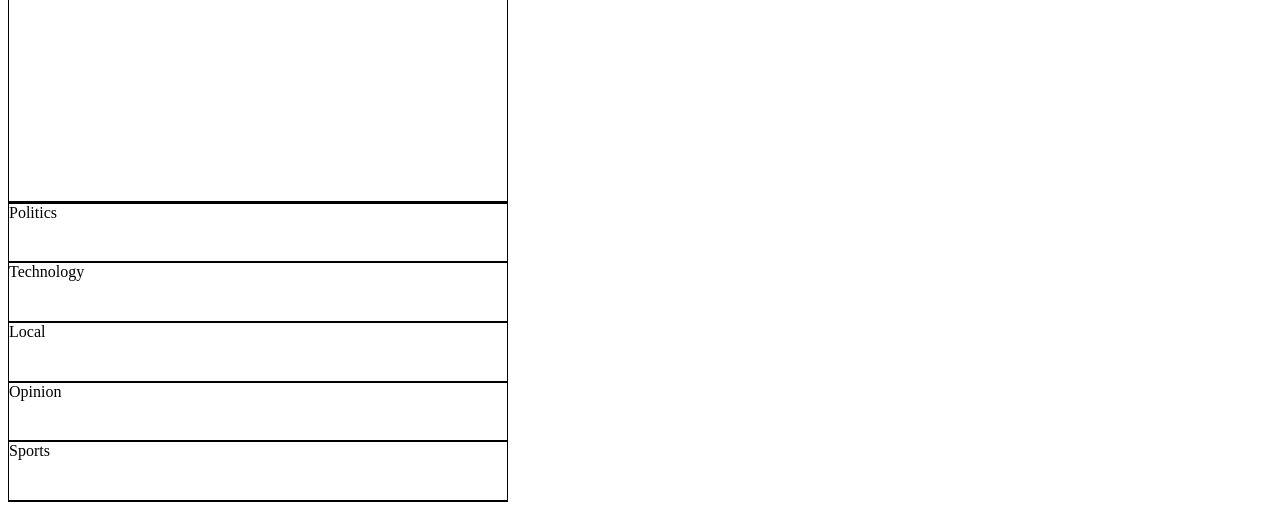
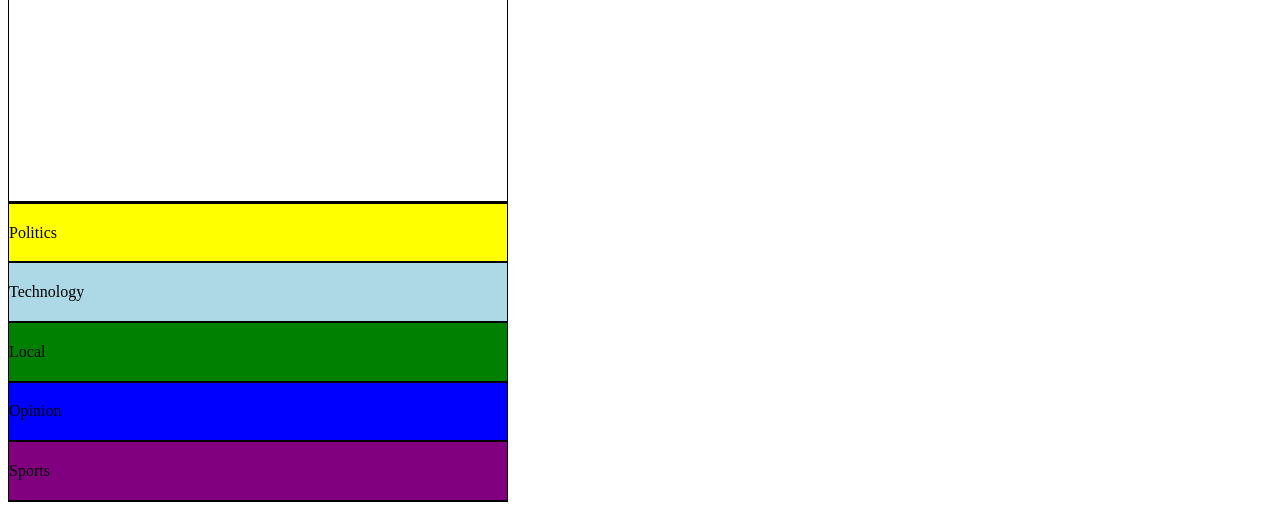
Before and after one commit to elisepope96/hispencer.github.io, a plain HTML site: page index.html in a window 1280 px wide. Shown: the part 478-988 px from the top of the page. Drawn offline with Linux system fonts and the light colour scheme.

```diff
--- a/style.css
+++ b/style.css
@@ -16,11 +16,13 @@
   display: flex;
 }
 .category {
+  display: flex;
   border-style: solid;
   border-width: 1px;
   border-color: black;
   height: 300px;
   width: 500px;
+  align-items: center;
 }
 .categories {
 }
@@ -28,3 +30,20 @@
   display: flex;
   flex-direction: row;
 }
+
+.politics {
+  background-color: yellow;
+}
+.technology {
+  background-color: lightblue;
+}
+
+.local {
+  background-color: green;
+}
+.opinion {
+  background-color: blue;
+}
+.sports {
+  background-color: purple;
+}
```
